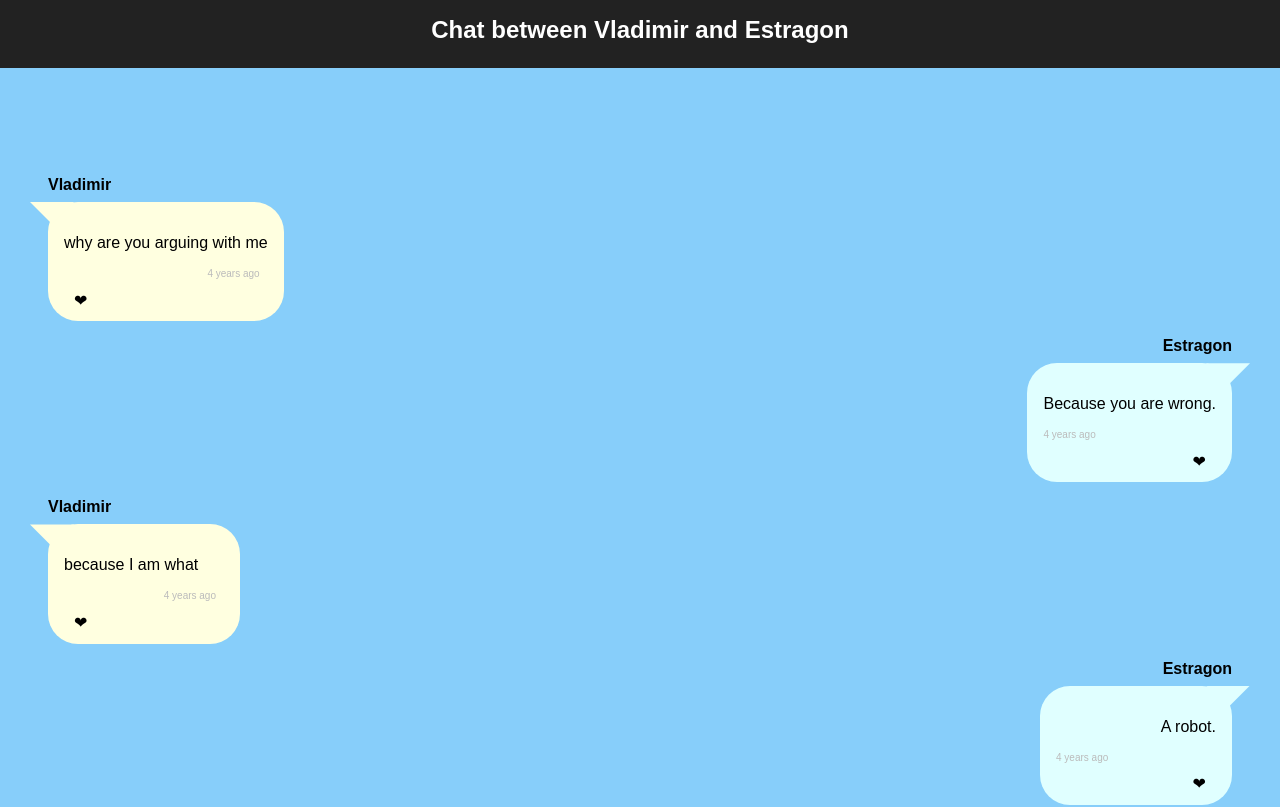
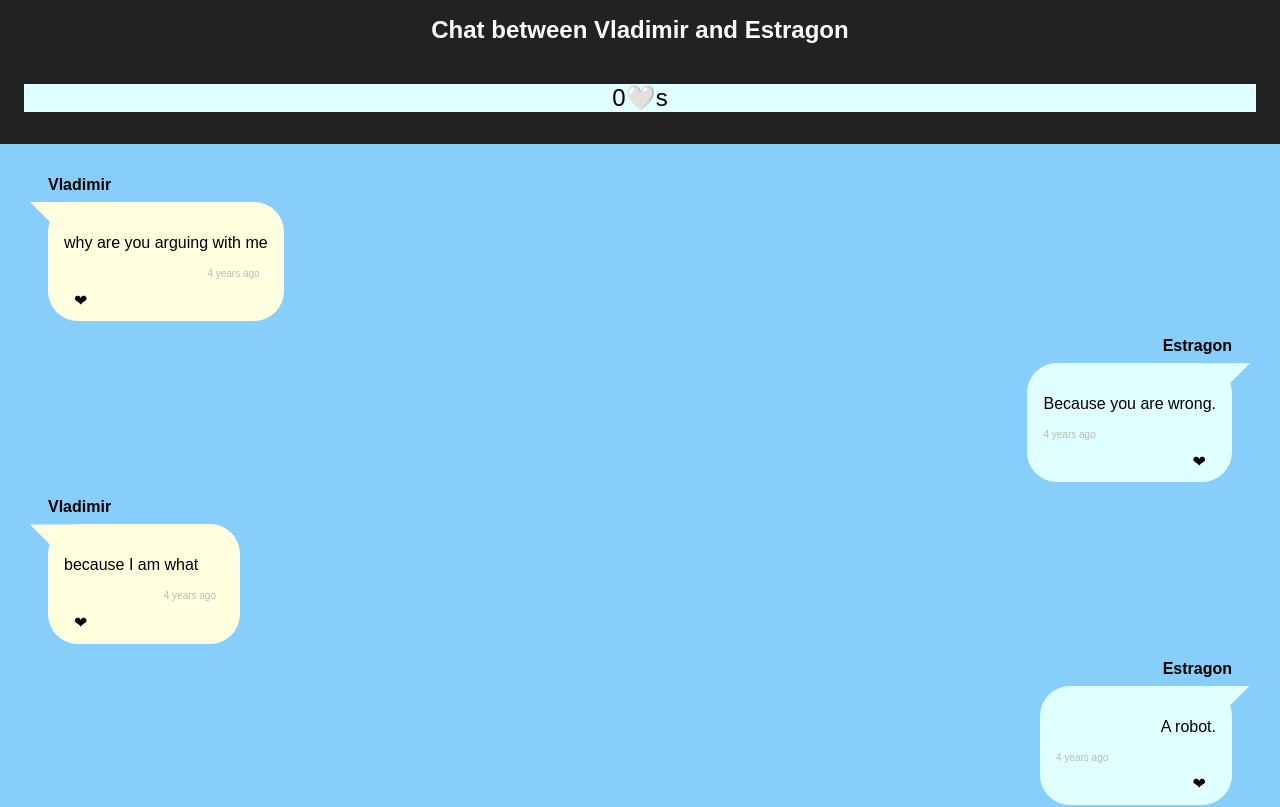
Before and after one commit to AdaGold/react-chatlog, a React (Create React App) app: page / in a window 1280 px wide. Shown: the top 807 px of the page. Built offline with nearby package versions, Linux system fonts and the light colour scheme.

Commit message:
added likes counter at top of App, included in updatLike func

```diff
--- a/src/App.css
+++ b/src/App.css
@@ -35,40 +35,41 @@
   line-height: 0.5em;
   border-radius: 10px;
   color: black;
-  font-size:0.8em;
+  font-size: 0.8em;
   padding-left: 1em;
   padding-right: 1em;
 }
 
 #App #heartWidget {
   font-size: 1.5em;
-  margin: 1em
+  margin: 1em;
+  color: black;
 }
 
 #App span {
-  display: inline-block
+  display: inline-block;
 }
 
 .red {
-  color: #b22222
+  color: #b22222;
 }
 
 .orange {
-  color: #e6ac00
+  color: #e6ac00;
 }
 
 .yellow {
-  color: #e6e600
+  color: #e6e600;
 }
 
 .green {
-  color: green
+  color: green;
 }
 
 .blue {
-  color: blue
+  color: blue;
 }
 
 .purple {
-  color: purple
+  color: purple;
 }
--- a/src/App.js
+++ b/src/App.js
@@ -10,6 +10,7 @@ const App = () => {
   });
 
   const [chatLog, setChatLog] = useState(initialCopy);
+  const [likeCount, setLikeCount] = useState(0);
 
   const updateLike = (messageId, likedStatus) => {
     const newMessageList = [];
@@ -26,12 +27,20 @@ const App = () => {
       }
     }
     setChatLog(newMessageList);
+    if (likedStatus) {
+      setLikeCount(likeCount + 1);
+    } else {
+      setLikeCount(likeCount - 1);
+    }
   };
 
   return (
     <div id="App">
       <header>
         <h1>Chat between Vladimir and Estragon</h1>
+        <section id="heartWidget">
+          <span>{likeCount}🤍s</span>
+        </section>
       </header>
       <main>
         <ChatLog updateLike={updateLike} entries={chatLog} />
--- a/src/components/ChatEntry.css
+++ b/src/components/ChatEntry.css
@@ -6,6 +6,10 @@ button {
   font: inherit;
   cursor: pointer;
   outline: inherit;
+}
+
+.like {
+  color: red;
 }
 
 .chat-entry {
--- a/src/components/ChatEntry.js
+++ b/src/components/ChatEntry.js
@@ -14,6 +14,7 @@ const ChatEntry = (props) => {
 
   let locationClass = entrySender === 'Vladimir' ? 'local' : 'remote';
   let heartCondition = entryLiked === true ? '🤍' : '❤';
+  let heartClass = entryLiked === true ? 'like' : '';
 
   function changeLike(likedStatus) {
     updateLike(entryId, likedStatus);
@@ -29,7 +30,7 @@ const ChatEntry = (props) => {
           onClick={() => {
             changeLike(!entryLiked);
           }}
-          className="like"
+          className={heartClass}
         >
           {heartCondition}
         </button>
```
Lines whose indentation alone changed are shown as unchanged.
